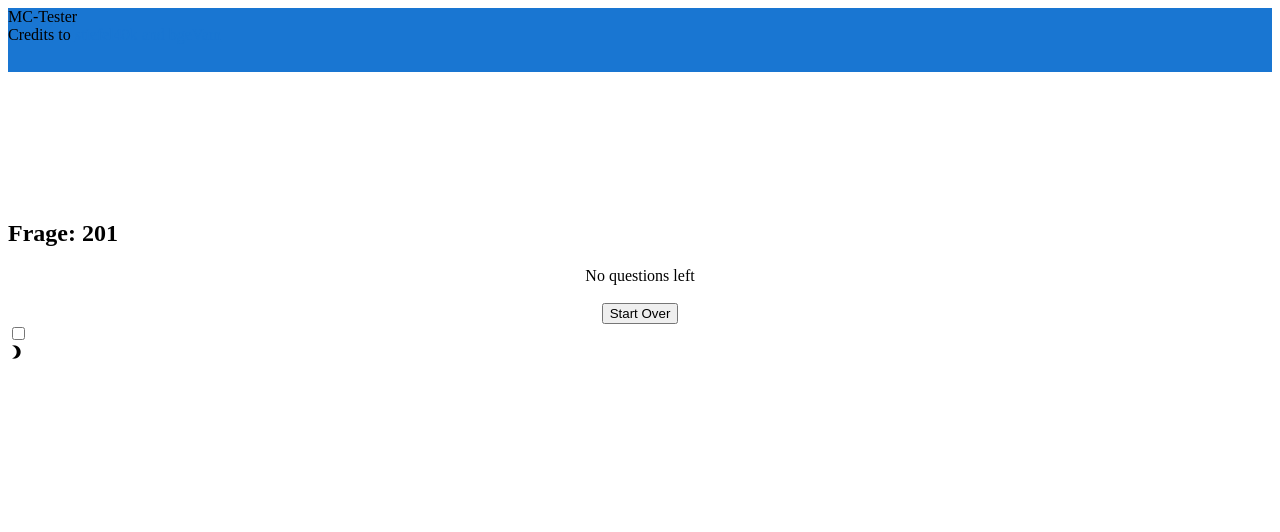
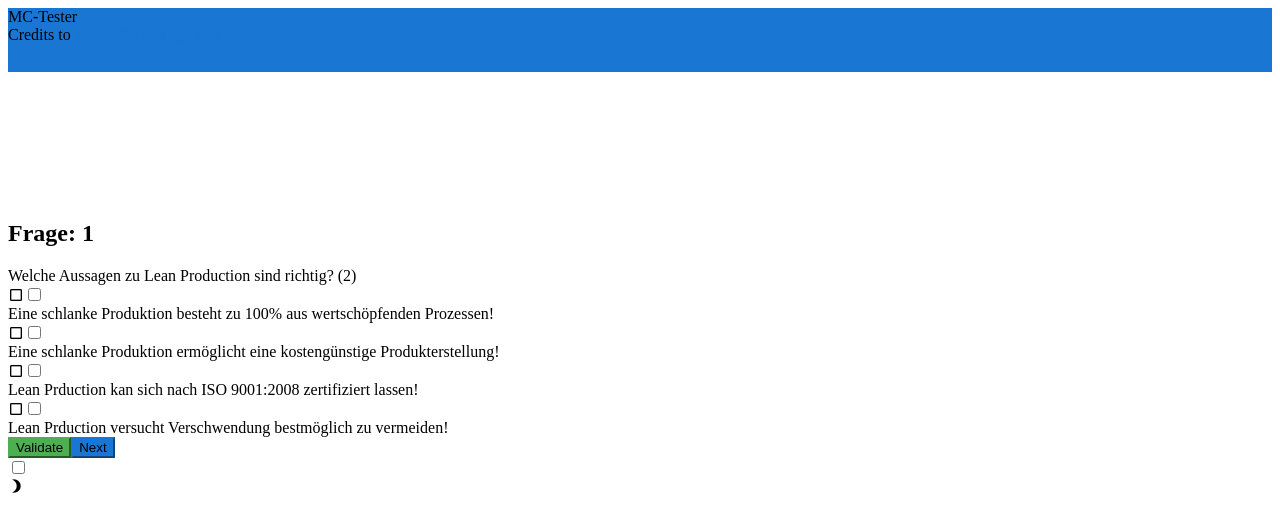
Before and after one commit to MJDeligan/gbuf-mc, a Vue app: page / in a window 1280 px wide. Shown: the top 532 px of the page. Built offline with nearby package versions, Linux system fonts and the light colour scheme.

Commit message:
set q_index to 0

```diff
--- a/src/components/HelloWorld.vue
+++ b/src/components/HelloWorld.vue
@@ -44,7 +44,7 @@ import Question from './Question.vue'
     props: ['isdark'],
 
     data: () => ({
-     question_index: 200,
+     question_index: 0,
     }),
     computed: {
       questions () {
```
